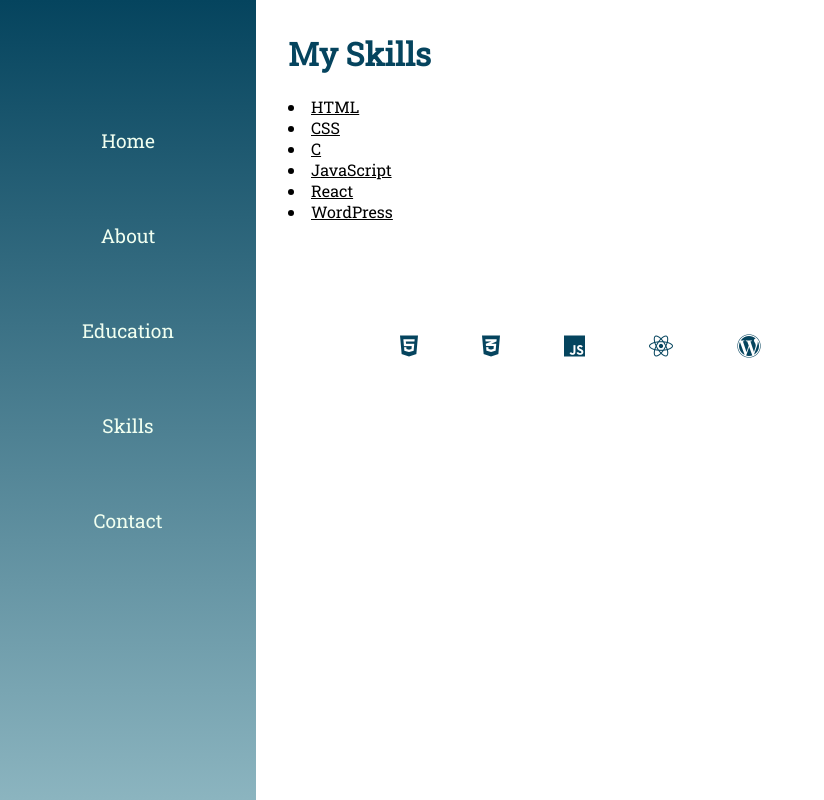
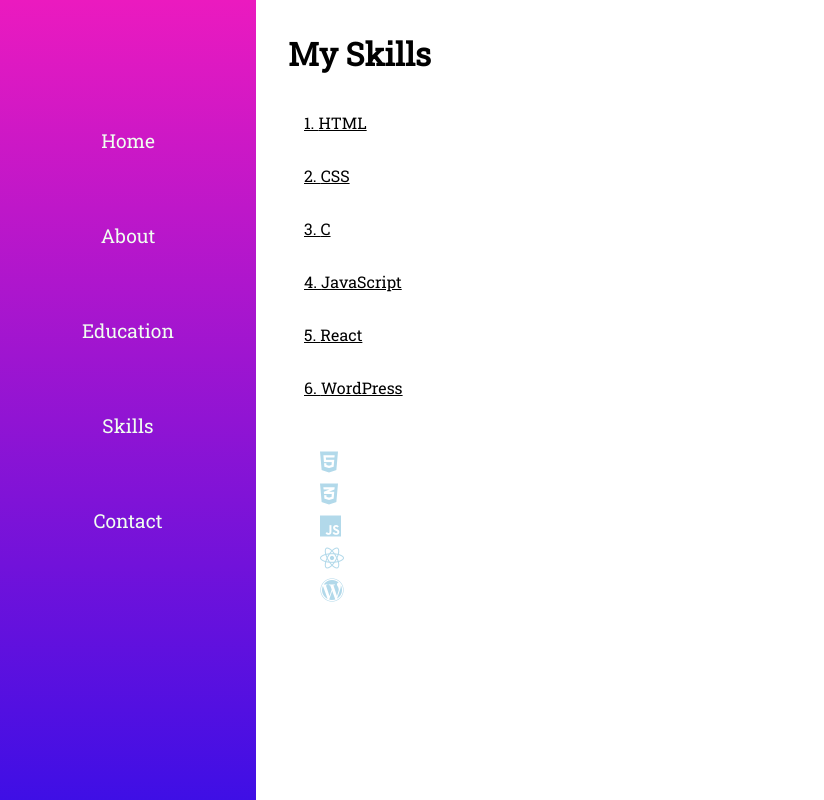
Before and after one commit to Sandrapscmoreira/Portfolio, a React (Create React App) app: page /skills in a window 1280 px wide. Shown: the top 800 px of the page, without its empty margins (0-824 px from the left). Built offline with nearby package versions, Linux system fonts and the light colour scheme.

Commit message:
Update App.css

```diff
--- a/src/App.css
+++ b/src/App.css
@@ -4,14 +4,18 @@
 		  box-sizing: border-box;
 		  font-family: 'Roboto Slab', serif;
 
+
 		}
+
 
 		.body{
 		  height: 100vh;
 		  overflow: hidden;
 		  font-family: Arial, Helvetica, sans-serif;
 
+
 		}
+
 
 		.App{
 		  width: 100vw;
@@ -20,19 +24,22 @@
 		  background-color: white;
 		}
 
+
 		.sidenav{
 		  width:20vw;
-  height: 154vh;
-  background: linear-gradient(#05445E, #D4F1F4);
+		  height: 115vh;
+		  background: linear-gradient(#EB1ABF, #250DEB);
 		  color: honeydew;
 		  font-size: 1.2rem;
 		  padding: 3em;
 		}
 
+
 		.contents{
 		  flex:1;
 		 ;
 		}
+
 
 		.navitem{
 		  margin: 1.5rem auto;
@@ -40,29 +47,34 @@
 		  margin-top: 70px;
 		}
 
+
 		.navitem-text{
 		  text-decoration: none;
 		  color: honeydew;
 		}
 
+
 		.active{
 		  font-weight: bold;
 		}
 
+
 		.display-picture{
 		  border:1px;
-  border-radius: 20%;
+		  border-radius: 50%;
 		  width: 10rem;
 		  height: 200px
 		}
 
+
 		.home{
-  margin:1rem;
+		  margin: 1rem;
 		  display: flex;
 		  flex-direction: column;
 		  justify-content: center;
 		  align-items: center;
 		}
+
 
 		.typing-effect{
 		  margin: 5rem;
@@ -70,80 +82,73 @@
 		  font-weight:500;
 		}
 
+
 		.social a {
 		  margin: 1rem;
 		  font-size: 1.5rem;
-  color: #05445E;
+		  color: #B2D9EA;
 		}
+
 
 		.about {
 		  margin:2rem;
 
+
 		}
 
-.about h1,
-.education h1,
-.skills h1{
-  color:#05445E;
-}
-
-.about h3,
-.about p
-.skills li{
-  color:#189AB4;
-}
 
 		.education{
 		  margin: 2rem;
 		}
+		.education h1{
+		  color:#DFC7C1;
+		}
+
 
 		.widecard{
 		  margin: 2rem;
 		  padding: 1rem;
-  color:#189AB4;
+		  color:#84B4C8;
 		}
+
 
 		.widecard:hover{
 		  box-shadow: 10px 10px 5px grey;
-  color:#75E6DA;
+		  color:#619196;
 		}
+
 
 		.skills{
 		  margin: 2rem;
-  display: flex;
-  flex-direction: column;
 		}
 
-.skills ul{
+
+		.skills li{
 		  list-style-type: row;
 		  padding: 1rem;
-  list-style-type: none;
-  column-count: 3;
-  column-gap: 20px;
+		  text-decoration: none;
 		}
 
+
 		.skillsicon{
-  margin:5rem;
+		  margin:2rem;
 		  font-size: 1.5rem;
-  color: #05445E;
+		  color: #B2D9EA;
 		  width:10px;
-  display: flex;
-  flex-direction: row;
-  align-items: center;
+
 
 		}
+
 
 		.contact{
 		  margin: 2rem;
 
+
 		}
+
 
 		.contact h3{
 		  margin: 2rem;
 
-}
-
-.skillsicon i{
-  margin: 2rem;
 
 		}
```
Lines whose indentation alone changed are shown as unchanged.
